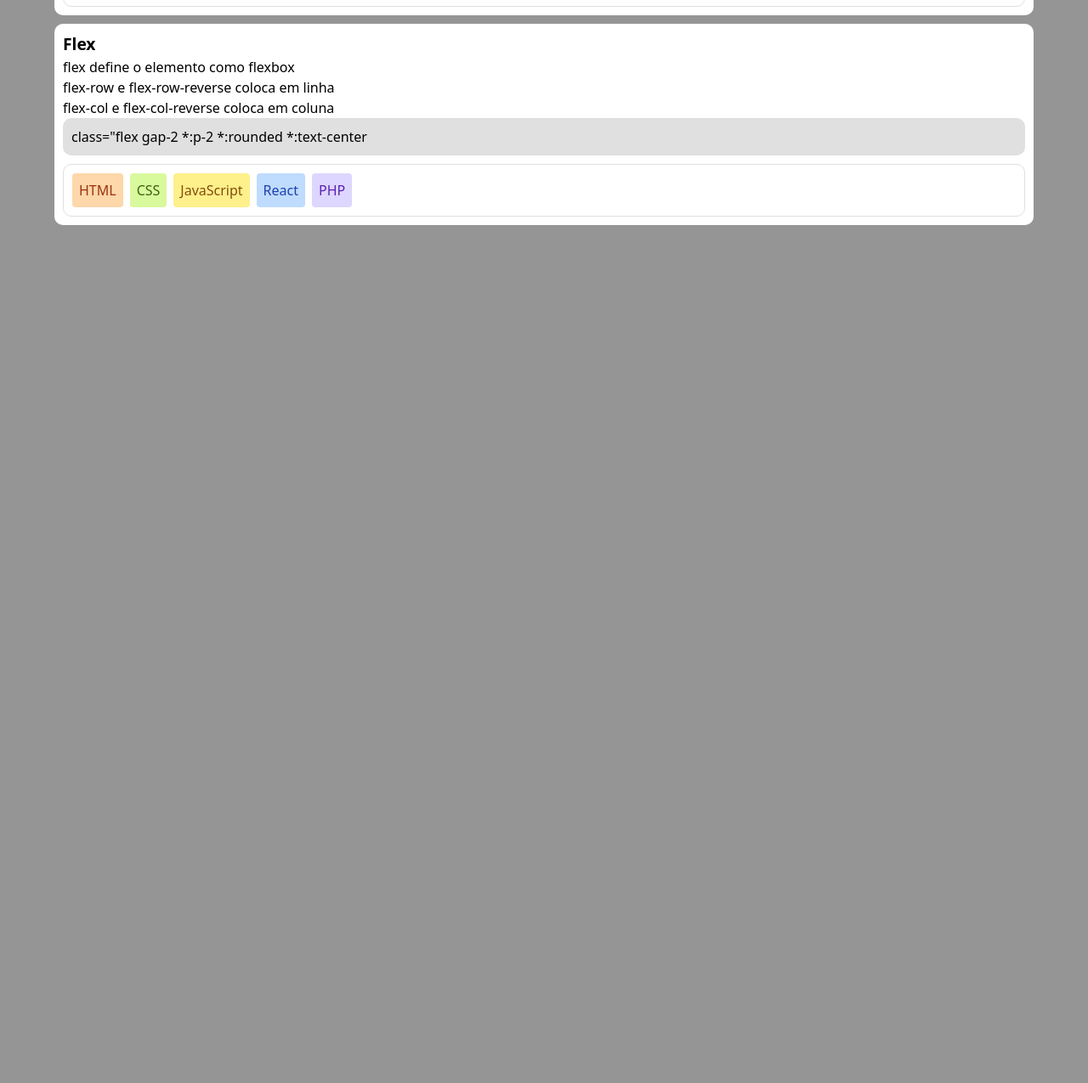
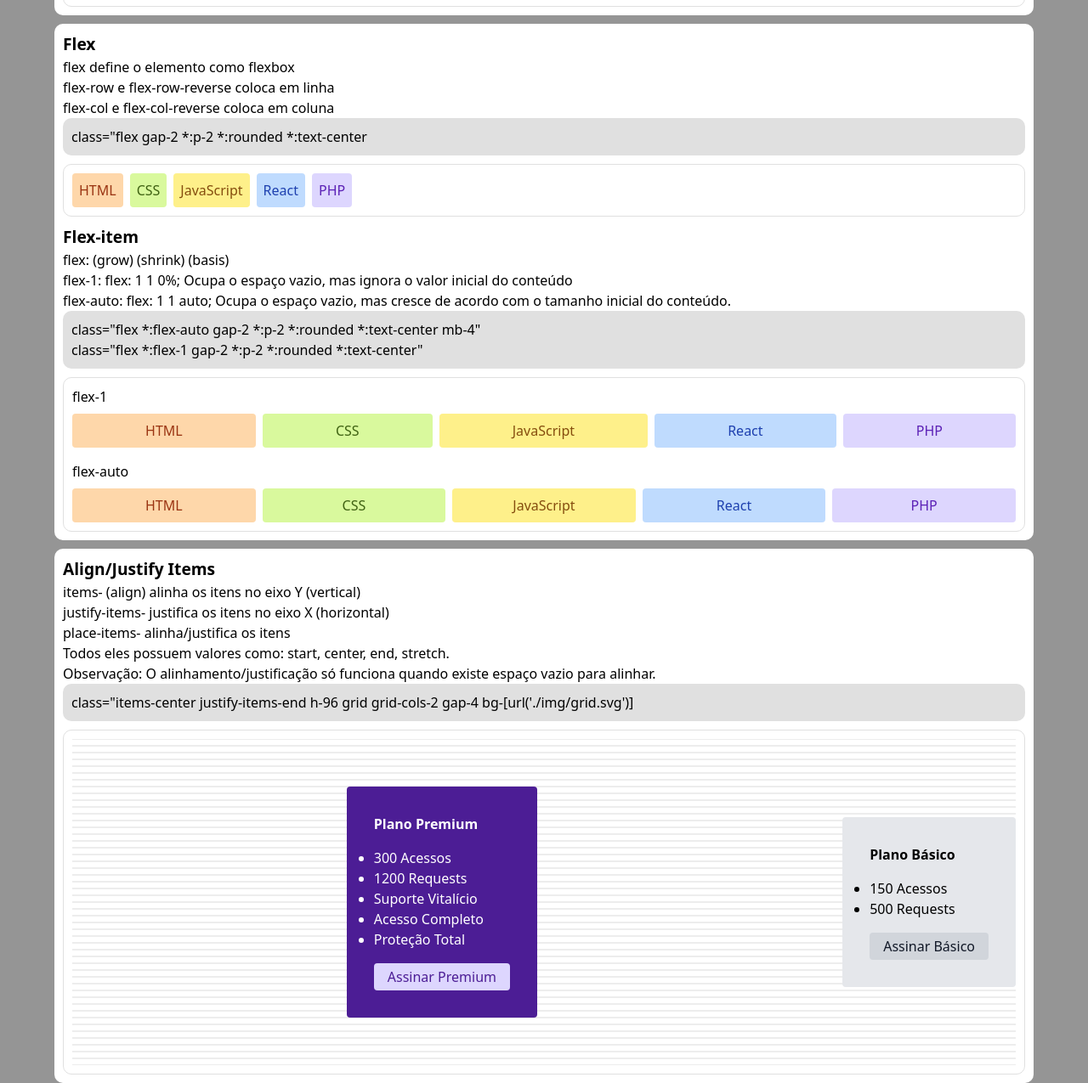
Before and after one commit to felipemendesvidal/TAILWIND-CSS-, a website: page src/index.html in a window 1280 px wide. Shown: the part 6998-8273 px from the top of the page at 85% size. Before the commit the page ends 7263 px from the top, so only its background shows below. Drawn offline with Linux system fonts and the light colour scheme.

Commit message:
06-01-2025

```diff
--- a/src/index.html
+++ b/src/index.html
@@ -583,6 +583,108 @@
         <!-- fim -->
       </div>
       <!-- fim exemple -->
+
+      <!-- conteint -->
+      <div class="f-content">
+        <h2>Flex-item</h2>
+        <p>
+          flex: (grow) (shrink) (basis)<br />
+          flex-1: flex: 1 1 0%; Ocupa o espaço vazio, mas ignora o valor inicial
+          do conteúdo<br />
+          flex-auto: flex: 1 1 auto; Ocupa o espaço vazio, mas cresce de acordo
+          com o tamanho inicial do conteúdo.
+        </p>
+        <p class="f-code">
+          class="flex *:flex-auto gap-2 *:p-2 *:rounded *:text-center mb-4"<br />class="flex
+          *:flex-1 gap-2 *:p-2 *:rounded *:text-center"
+        </p>
+      </div>
+      <!-- fim contante -->
+
+      <!-- inicio exemple -->
+      <div class="f-exemple">
+        <!-- inicio -->
+
+        <h1 class="mb-2">flex-1</h1>
+        <ul class="flex *:flex-auto gap-2 *:p-2 *:rounded *:text-center mb-4">
+          <li class="bg-orange-200 text-orange-800">HTML</li>
+          <li class="bg-lime-200 text-lime-800">CSS</li>
+          <li class="bg-yellow-200 text-yellow-800">JavaScript</li>
+          <li class="bg-blue-200 text-blue-800">React</li>
+          <li class="bg-violet-200 text-violet-800">PHP</li>
+        </ul>
+
+        <h1 class="mb-2">flex-auto</h1>
+        <ul class="flex *:flex-1 gap-2 *:p-2 *:rounded *:text-center">
+          <li class="bg-orange-200 text-orange-800 p-2">HTML</li>
+          <li class="bg-lime-200 text-lime-800 p-2">CSS</li>
+          <li class="bg-yellow-200 text-yellow-800 p-2">JavaScript</li>
+          <li class="bg-blue-200 text-blue-800 p-2">React</li>
+          <li class="bg-violet-200 text-violet-800 p-2">PHP</li>
+        </ul>
+
+        <!-- fim -->
+      </div>
+      <!-- fim exemple -->
+    </div>
+    <!-- fim container -->
+
+    <!-- inicio container -->
+    <div class="f-container">
+      <div class="f-content">
+        <h2>Align/Justify Items</h2>
+        <p>
+          items- (align) alinha os itens no eixo Y (vertical)
+          <br />
+          justify-items- justifica os itens no eixo X (horizontal)
+          <br />
+          place-items- alinha/justifica os itens
+          <br />
+          Todos eles possuem valores como: start, center, end, stretch.<br />
+          Observação: O alinhamento/justificação só funciona quando existe
+          espaço vazio para alinhar.
+        </p>
+
+        <p class="f-code">
+          class="items-center justify-items-end h-96 grid grid-cols-2 gap-4
+          bg-[url('./img/grid.svg')]
+        </p>
+      </div>
+
+      <div class="f-exemple">
+        <!-- inicio -->
+        <section
+          class="items-center justify-items-end h-96 grid grid-cols-2 gap-4 bg-[url('../img/grid.svg')]"
+        >
+          <div class="bg-violet-900 p-8 rounded">
+            <h2 class="font-bold mb-4 text-white">Plano Premium</h2>
+            <ul class="list-disc text-white">
+              <li>300 Acessos</li>
+              <li>1200 Requests</li>
+              <li>Suporte Vitalício</li>
+              <li>Acesso Completo</li>
+              <li>Proteção Total</li>
+            </ul>
+            <button
+              class="bg-violet-200 text-violet-900 py-1 px-4 rounded mt-4"
+            >
+              Assinar Premium
+            </button>
+          </div>
+          <div class="bg-gray-200 p-8 rounded">
+            <h2 class="font-bold mb-4">Plano Básico</h2>
+            <ul class="list-disc">
+              <li>150 Acessos</li>
+              <li>500 Requests</li>
+            </ul>
+            <button class="bg-gray-300 text-gray-900 py-1 px-4 rounded mt-4">
+              Assinar Básico
+            </button>
+          </div>
+        </section>
+
+        <!--  fim-->
+      </div>
     </div>
     <!-- fim container -->
   </body>
```
Also changed, not shown: img/grid.svg (added), src/output.css.
